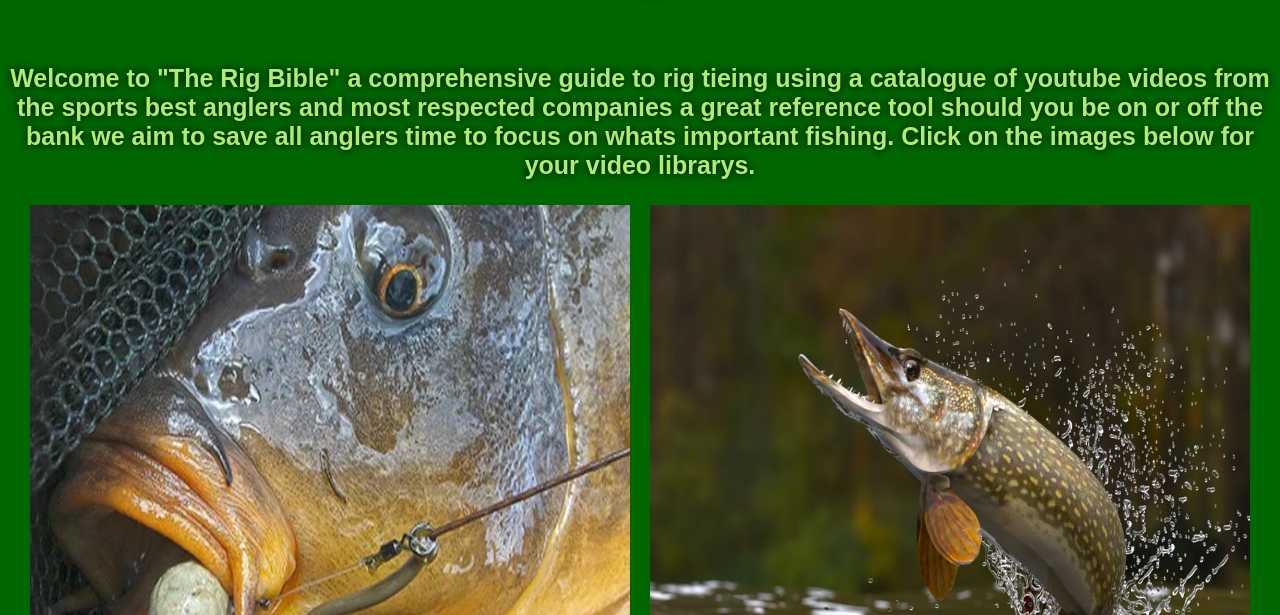
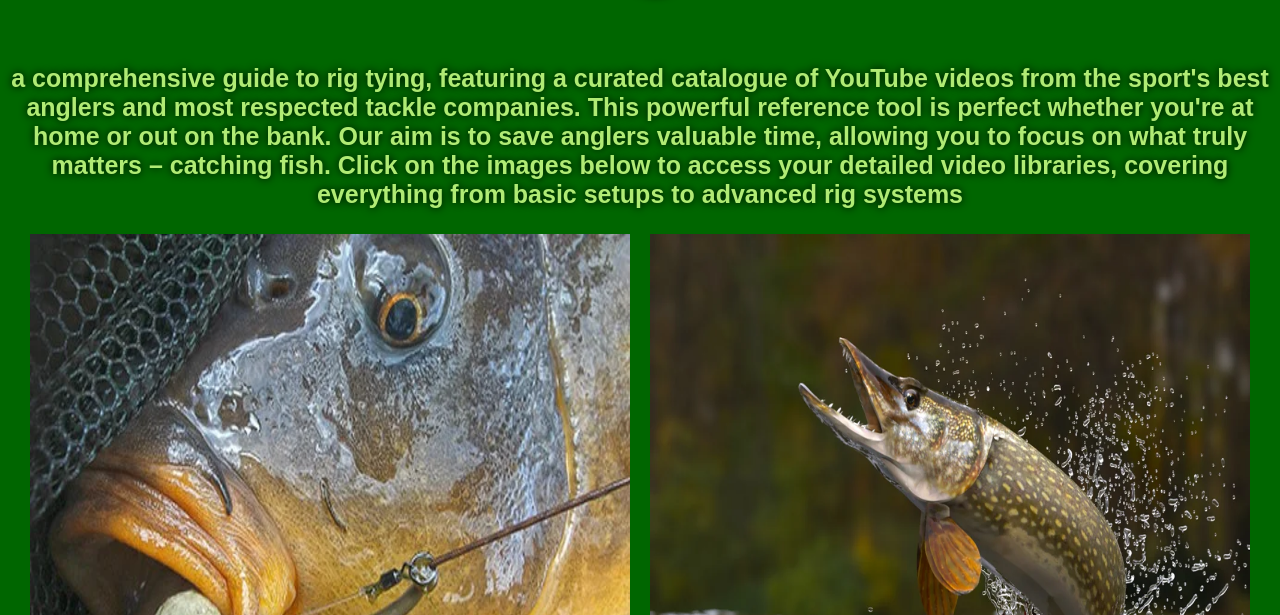
Before and after one commit to Overboard-Design/TheRigBible, a plain HTML site: page index.html in a window 1280 px wide. Shown: the part 185-800 px from the top of the page. Drawn offline with Linux system fonts and the light colour scheme; a web font is replaced by a local one.

Commit message:
Update index.html

```diff
--- a/index.html
+++ b/index.html
@@ -10,9 +10,9 @@
     </head>
 
     <main>
-        <p>Welcome to "The Rig Bible" a comprehensive guide to rig tieing using a catalogue of youtube videos from the sports best anglers and
-          most respected companies a great reference tool should you be on or off the bank we aim to save all anglers time to focus on
-        whats important fishing. Click on the images below for your video librarys.</p>
+        <p>a comprehensive guide to rig tying, featuring a curated catalogue of YouTube videos from the sport's best anglers and most respected tackle companies.
+          This powerful reference tool is perfect whether you're at home or out on the bank. Our aim is to save anglers valuable time, allowing you to focus on
+          what truly matters – catching fish. Click on the images below to access your detailed video libraries, covering everything from basic setups to advanced rig systems </p>
         <div
           style="display: flex; justify-content: center; flex-wrap: wrap; gap: 20px;">
         </style>
```
